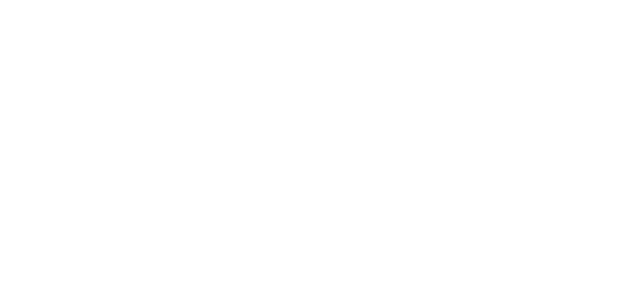
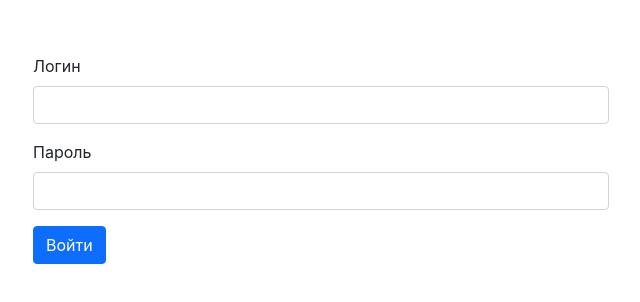
Before and after one commit to coelilumenus/mtt, a React (Create React App) app: page /mtt/login in a window 1280 px wide. Shown: the part 138-440 px from the top of the page, without its empty margins (319-959 px from the left). Built offline with nearby package versions, Linux system fonts and the light colour scheme.

Commit message:
change links-origin

```diff
--- a/src/App.tsx
+++ b/src/App.tsx
@@ -11,9 +11,9 @@
 
   return <Router>
     <Switch>
-      <Route path="mtt/login" component={() => <LoginPage setIsAuth={setIsAuth} user={user} />} />
+      <Route path="/mtt/login" component={() => <LoginPage setIsAuth={setIsAuth} user={user} />} />
       <ProtectedRoute isAuth={isAuth} path="/mtt/users" component={() => <UserPage setIsAuth={setIsAuth} user={user} />}  />
-      <ProtectedRoute isAuth={isAuth} path="mtt/" component={() => <UserPage setIsAuth={setIsAuth} user={user} />} exact />
+      <ProtectedRoute isAuth={isAuth} path="/mtt/" component={() => <UserPage setIsAuth={setIsAuth} user={user} />} exact />
     </Switch>
   </Router>
 }
```
